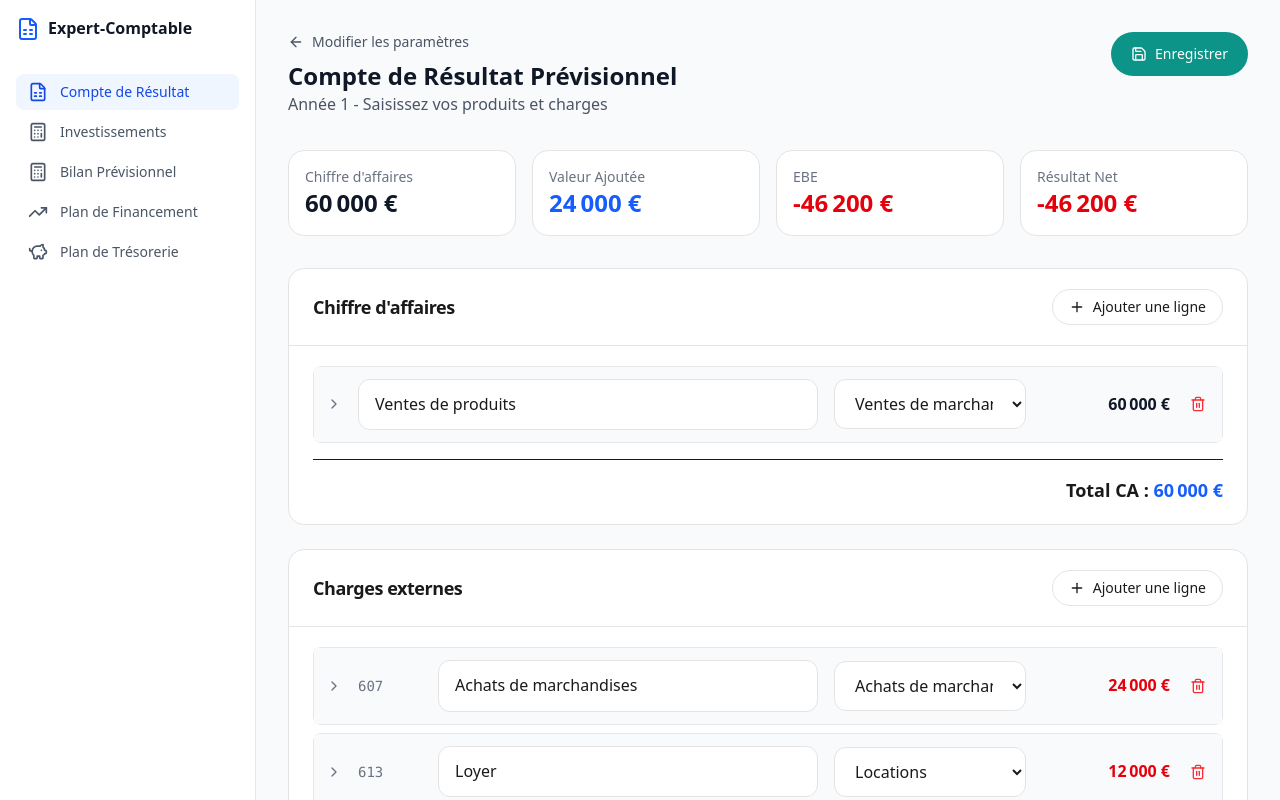
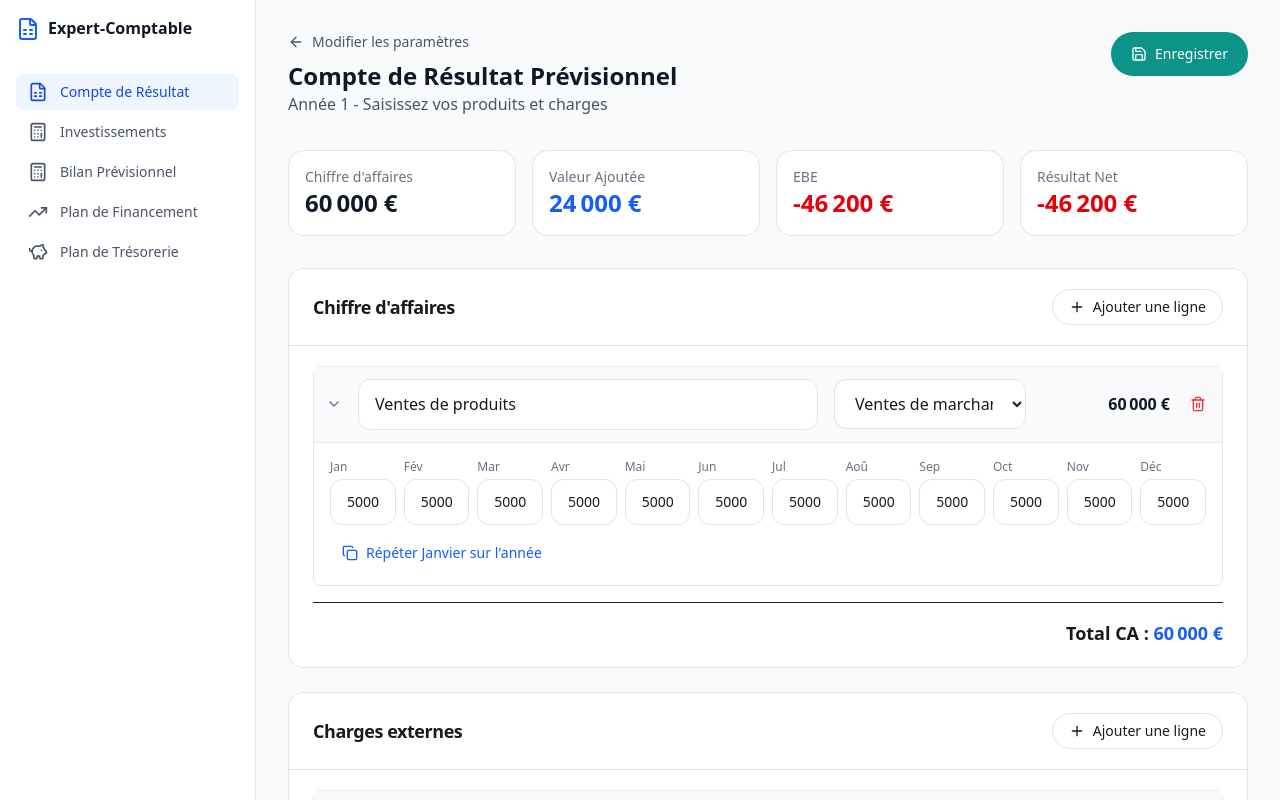
Before and after one commit to atykSz/Expert-Comptable, a Next.js app: page /previsionnel/demo/compte-resultat in a window 1280 px wide. Shown: the top 800 px of the page. Built offline with nearby package versions, Linux system fonts and the light colour scheme.

Commit message:
feat(ux): auto-expand first CA row for better visibility

```diff
--- a/src/app/previsionnel/[id]/compte-resultat/page.tsx
+++ b/src/app/previsionnel/[id]/compte-resultat/page.tsx
@@ -124,15 +124,17 @@ function LigneCARow({
     onUpdate,
     onDelete,
     mois,
-    yearOffset
+    yearOffset,
+    defaultExpanded
 }: {
     ligne: LigneCA
     onUpdate: (id: string, field: keyof LigneCA, value: unknown) => void
     onDelete: (id: string) => void
     mois: string[]
     yearOffset: number // 0, 12, ou 24 selon l'année
+    defaultExpanded?: boolean
 }) {
-    const [expanded, setExpanded] = useState(false)
+    const [expanded, setExpanded] = useState(defaultExpanded || false)
     const yearMontants = ligne.montantsMensuels.slice(yearOffset, yearOffset + 12)
     const totalYear = yearMontants.reduce((a, b) => a + b, 0)
     const totalAnnuel = ligne.montantsMensuels.reduce((a, b) => a + b, 0)
@@ -534,7 +536,7 @@ export default function CompteResultatPage({
                         </Button>
                     </CardHeader>
                     <CardContent>
-                        {lignesCA.map(ligne => (
+                        {lignesCA.map((ligne, index) => (
                             <LigneCARow
                                 key={ligne.id}
                                 ligne={ligne}
@@ -542,6 +544,7 @@ export default function CompteResultatPage({
                                 onDelete={deleteLigneCA}
                                 mois={mois}
                                 yearOffset={0}
+                                defaultExpanded={index === 0}
                             />
                         ))}
 
```
